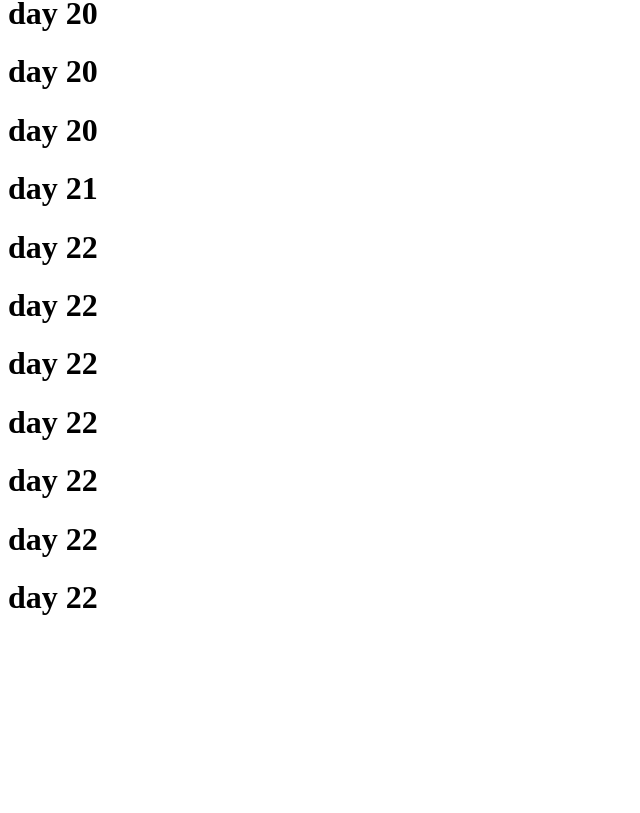
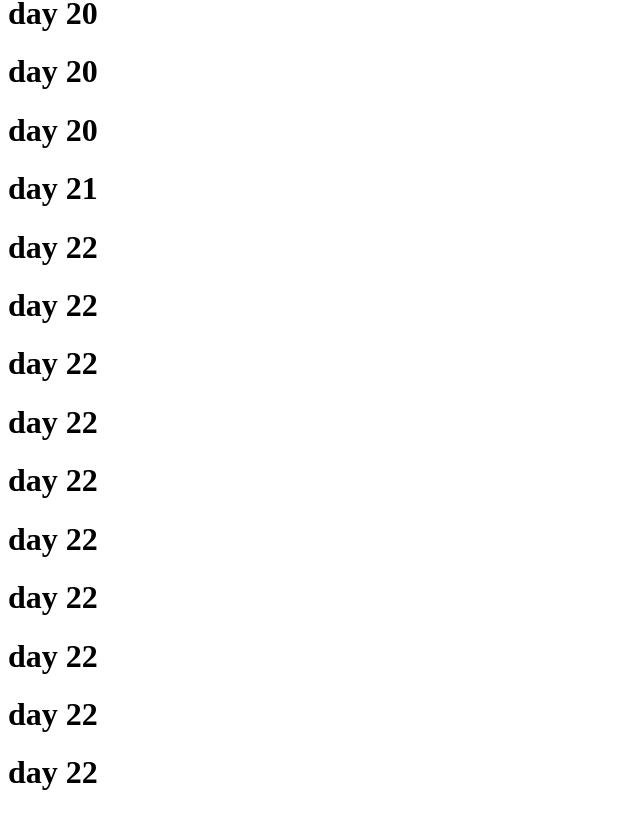
Before and after one commit to Abdurakhman00000/git-ex, a Next.js app: page /main/components/header/Header in a window 1280 px wide. Shown: the part 3007-3820 px from the top of the page, without its empty margins (0-640 px from the left). Before the commit the page ends 3645 px from the top, so only its background shows below. Built offline with nearby package versions, Linux system fonts and the light colour scheme.

Commit message:
feat: add

```diff
--- a/src/pages/main/components/header/Header.tsx
+++ b/src/pages/main/components/header/Header.tsx
@@ -68,6 +68,9 @@ const Header = () => {
           <h1>day 22</h1>
           <h1>day 22</h1>
           <h1>day 22</h1>
+          <h1>day 22</h1>
+          <h1>day 22</h1>
+          <h1>day 22</h1>
         </div>
       </div>
     </header>
```
